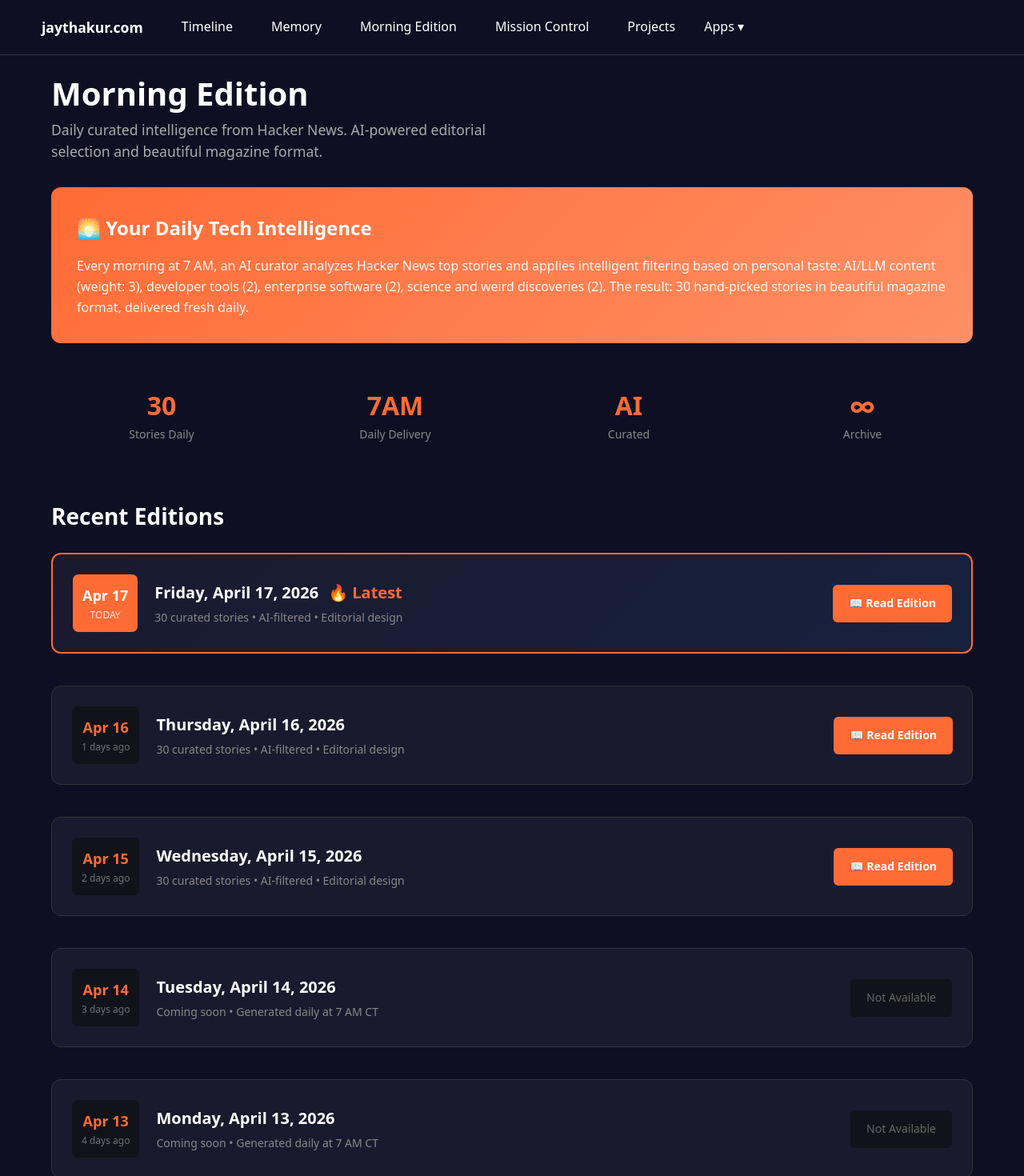
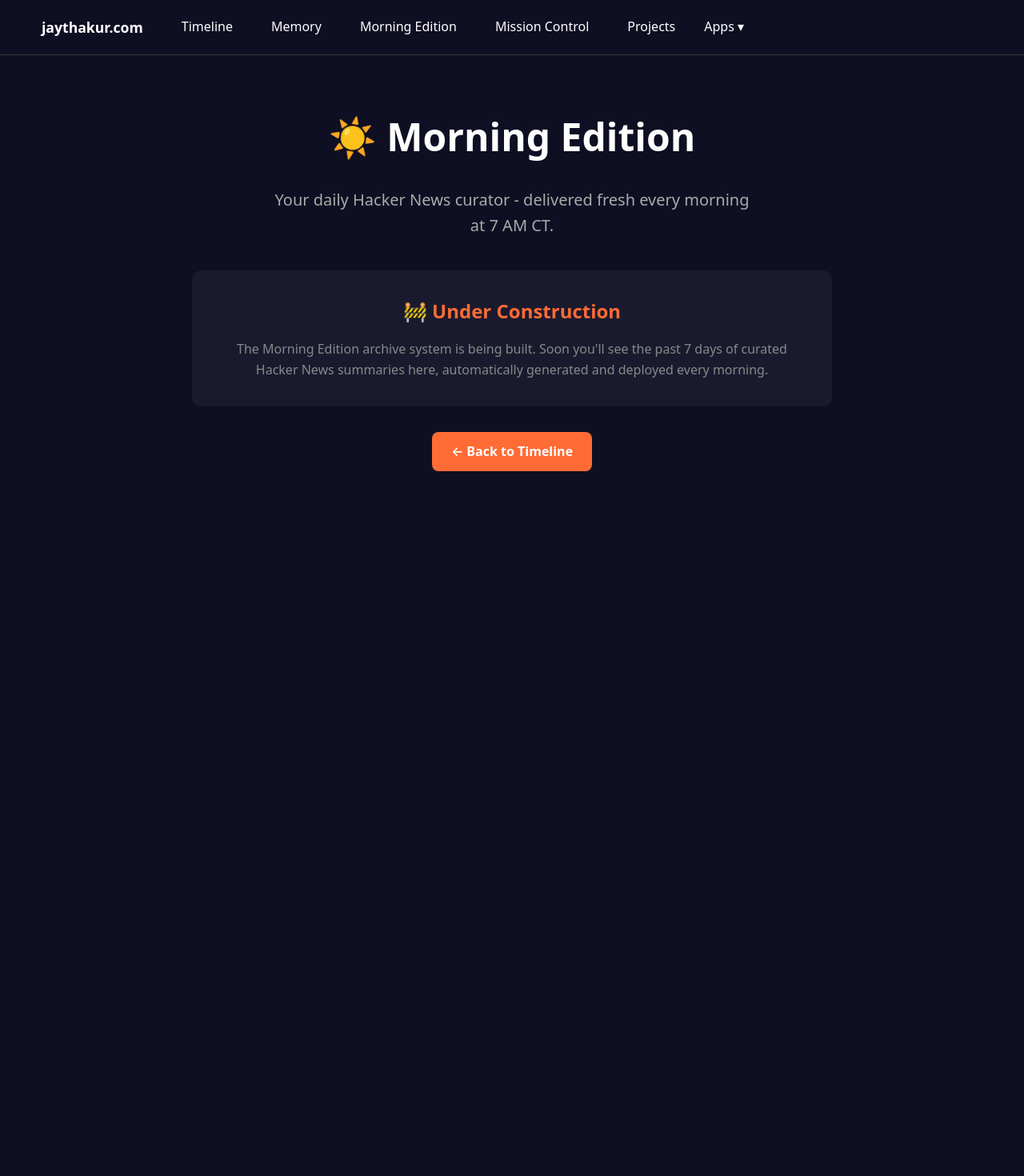
Before and after one commit to jayrizz/jaythakur.com, a Next.js app: page /morning-edition in a window 1280 px wide. Shown: the top 1470 px of the page at 80% size. After the commit the page ends 800 px from the top, so only its background shows below. Built offline with nearby package versions, Linux system fonts and the light colour scheme.

Commit message:
Fix: Simplify morning-edition page to resolve build errors

```diff
--- a/src/app/morning-edition/page.tsx
+++ b/src/app/morning-edition/page.tsx
@@ -1,230 +1,37 @@
-import PageHeader from '@/components/PageHeader'
-import Card, { CardHeader, CardContent } from '@/components/Card'
-import { formatDate } from '@/lib/utils'
+export default function MorningEditionPage() {
+  return (
+    <div style={{ padding: '40px', textAlign: 'center' }}>
+      <h1 style={{ color: '#fff', fontSize: '48px', marginBottom: '24px' }}>
+        ☀️ Morning Edition
+      </h1>
+      <p style={{ color: '#aaa', fontSize: '20px', maxWidth: '600px', margin: '0 auto' }}>
+        Your daily Hacker News curator - delivered fresh every morning at 7 AM CT.
+      </p>
 
-export default function MorningEditionPage() {
-  // Generate last 7 days
-  const generateRecentDays = () => {
-    const days = []
-    const today = new Date('2026-04-17') // Current date context
-
-    for (let i = 0; i < 7; i++) {
-      const date = new Date(today)
-      date.setDate(today.getDate() - i)
-      const dateStr = date.toISOString().split('T')[0] // YYYY-MM-DD format
-
-      days.push({
-        date: dateStr,
-        displayDate: date.toLocaleDateString('en-US', {
-          weekday: 'long',
-          year: 'numeric',
-          month: 'long',
-          day: 'numeric'
-        }),
-        shortDate: date.toLocaleDateString('en-US', {
-          month: 'short',
-          day: 'numeric'
-        }),
-        url: `https://jayrizz.github.io/jaythakur.com/magazines/${dateStr}.html`,
-        isToday: i === 0,
-        isAvailable: ['2026-04-17', '2026-04-16', '2026-04-15'].includes(dateStr)
-      })
-    }
-
-    return days
-  }
-
-  const recentDays = generateRecentDays()
-
-  return (
-    <>
-      <PageHeader
-        title="Morning Edition"
-        description="Daily curated intelligence from Hacker News. AI-powered editorial selection and beautiful magazine format."
-      />
-
-      {/* About Morning Edition */}
-      <section style={{ marginBottom: '48px' }}>
-        <div style={{
-          background: 'linear-gradient(135deg, #ff6b35 0%, #ff8f65 100%)',
-          padding: '32px',
-          borderRadius: '12px',
-          marginBottom: '32px'
-        }}>
-          <h2 style={{ fontSize: '24px', fontWeight: '700', marginBottom: '16px', color: '#fff' }}>
-            🌅 Your Daily Tech Intelligence
-          </h2>
-          <p style={{ fontSize: '16px', lineHeight: '1.6', color: '#fff', opacity: '0.95' }}>
-            Every morning at 7 AM, an AI curator analyzes Hacker News top stories and applies intelligent filtering based on personal taste:
-            AI/LLM content (weight: 3), developer tools (2), enterprise software (2), science and weird discoveries (2).
-            The result: 30 hand-picked stories in beautiful magazine format, delivered fresh daily.
+      <div style={{ marginTop: '40px', padding: '32px', background: '#1a1a2e', borderRadius: '12px', maxWidth: '800px', margin: '40px auto 0' }}>
+        <h2 style={{ color: '#ff6b35', marginBottom: '16px' }}>🚧 Under Construction</h2>
+        <p style={{ color: '#888' }}>
+          The Morning Edition archive system is being built. Soon you'll see the past 7 days of
+          curated Hacker News summaries here, automatically generated and deployed every morning.
         </p>
       </div>
 
-        <div style={{ display: 'grid', gridTemplateColumns: 'repeat(auto-fit, minmax(200px, 1fr))', gap: '16px', marginBottom: '32px' }}>
-          <div style={{ textAlign: 'center', padding: '20px' }}>
-            <div style={{ fontSize: '2rem', fontWeight: 'bold', color: '#ff6b35' }}>30</div>
-            <div style={{ color: '#888', fontSize: '14px' }}>Stories Daily</div>
-          </div>
-          <div style={{ textAlign: 'center', padding: '20px' }}>
-            <div style={{ fontSize: '2rem', fontWeight: 'bold', color: '#ff6b35' }}>7AM</div>
-            <div style={{ color: '#888', fontSize: '14px' }}>Daily Delivery</div>
-          </div>
-          <div style={{ textAlign: 'center', padding: '20px' }}>
-            <div style={{ fontSize: '2rem', fontWeight: 'bold', color: '#ff6b35' }}>AI</div>
-            <div style={{ color: '#888', fontSize: '14px' }}>Curated</div>
-          </div>
-          <div style={{ textAlign: 'center', padding: '20px' }}>
-            <div style={{ fontSize: '2rem', fontWeight: 'bold', color: '#ff6b35' }}>∞</div>
-            <div style={{ color: '#888', fontSize: '14px' }}>Archive</div>
-          </div>
-        </div>
-      </section>
-
-      {/* Recent Editions */}
-      <section>
-        <h2 style={{ fontSize: '28px', fontWeight: '600', marginBottom: '24px', color: '#fff' }}>
-          Recent Editions
-        </h2>
-
-        <div style={{ display: 'grid', gap: '16px' }}>
-          {recentDays.map((day, index) => (
-            <Card key={day.date} style={{
-              background: day.isToday ? 'linear-gradient(135deg, #1a1a2e 0%, #16213e 100%)' : undefined,
-              border: day.isToday ? '2px solid #ff6b35' : undefined
-            }}>
-              <div style={{ display: 'flex', alignItems: 'center', justifyContent: 'space-between' }}>
-                <div style={{ display: 'flex', alignItems: 'center', gap: '20px' }}>
-                  <div style={{
-                    minWidth: '80px',
-                    textAlign: 'center',
-                    padding: '12px',
-                    background: day.isToday ? '#ff6b35' : '#12121a',
-                    borderRadius: '8px',
-                    border: '1px solid #1a1a2e'
-                  }}>
-                    <div style={{
-                      fontSize: '18px',
-                      fontWeight: 'bold',
-                      color: day.isToday ? '#fff' : '#ff6b35'
-                    }}>
-                      {day.shortDate}
-                    </div>
-                    <div style={{
-                      fontSize: '12px',
-                      color: day.isToday ? '#fff' : '#888',
-                      opacity: '0.8'
-                    }}>
-                      {day.isToday ? 'TODAY' : `${index} days ago`}
-                    </div>
-                  </div>
-
-                  <div>
-                    <h3 style={{
-                      fontSize: '20px',
-                      fontWeight: '600',
-                      marginBottom: '4px',
-                      color: '#fff'
-                    }}>
-                      {day.displayDate}
-                      {day.isToday && <span style={{ color: '#ff6b35', marginLeft: '12px' }}>🔥 Latest</span>}
-                    </h3>
-                    <p style={{
-                      color: '#888',
-                      fontSize: '14px',
-                      margin: '0'
-                    }}>
-                      {day.isAvailable ?
-                        '30 curated stories • AI-filtered • Editorial design' :
-                        'Coming soon • Generated daily at 7 AM CT'
-                      }
-                    </p>
-                  </div>
-                </div>
-
-                <div style={{ display: 'flex', gap: '12px' }}>
-                  {day.isAvailable ? (
-                    <>
+      <div style={{ marginTop: '32px' }}>
         <a
-                        href={day.url}
-                        target="_blank"
-                        rel="noopener noreferrer"
+          href="/"
           style={{
-                          display: 'inline-flex',
-                          alignItems: 'center',
-                          gap: '8px',
-                          padding: '12px 20px',
+            display: 'inline-block',
+            padding: '12px 24px',
             background: '#ff6b35',
             color: '#fff',
             textDecoration: 'none',
-                          borderRadius: '6px',
-                          fontWeight: '600',
-                          fontSize: '14px',
-                          transition: 'all 0.2s ease'
-                        }}
-                        onMouseOver={(e) => {
-                          e.currentTarget.style.background = '#e55a2b'
-                          e.currentTarget.style.transform = 'translateY(-1px)'
-                        }}
-                        onMouseOut={(e) => {
-                          e.currentTarget.style.background = '#ff6b35'
-                          e.currentTarget.style.transform = 'translateY(0)'
+            borderRadius: '8px',
+            fontWeight: '600'
           }}
         >
-                        📖 Read Edition
+          ← Back to Timeline
         </a>
-                    </>
-                  ) : (
-                    <div style={{
-                      padding: '12px 20px',
-                      background: '#12121a',
-                      color: '#666',
-                      borderRadius: '6px',
-                      fontSize: '14px',
-                      border: '1px solid #1a1a2e'
-                    }}>
-                      Not Available
-                    </div>
-                  )}
       </div>
     </div>
-            </Card>
-          ))}
-        </div>
-      </section>
-
-      {/* How It Works */}
-      <section style={{ marginTop: '64px', padding: '40px 0', borderTop: '1px solid #1a1a2e' }}>
-        <h2 style={{ fontSize: '24px', fontWeight: '600', marginBottom: '24px', color: '#fff' }}>
-          How Morning Edition Works
-        </h2>
-
-        <div style={{ display: 'grid', gridTemplateColumns: 'repeat(auto-fit, minmax(250px, 1fr))', gap: '24px' }}>
-          <div style={{ textAlign: 'center', padding: '20px' }}>
-            <div style={{ fontSize: '32px', marginBottom: '12px' }}>🤖</div>
-            <h4 style={{ color: '#ff6b35', marginBottom: '8px' }}>AI Curation</h4>
-            <p style={{ color: '#888', fontSize: '14px', lineHeight: '1.5' }}>
-              Advanced filtering algorithms analyze Hacker News content using weighted keywords and intelligent scoring
-            </p>
-          </div>
-
-          <div style={{ textAlign: 'center', padding: '20px' }}>
-            <div style={{ fontSize: '32px', marginBottom: '12px' }}>🎨</div>
-            <h4 style={{ color: '#ff6b35', marginBottom: '8px' }}>Editorial Design</h4>
-            <p style={{ color: '#888', fontSize: '14px', lineHeight: '1.5' }}>
-              Each edition is rendered as a beautiful magazine with typography, layout, and visual design
-            </p>
-          </div>
-
-          <div style={{ textAlign: 'center', padding: '20px' }}>
-            <div style={{ fontSize: '32px', marginBottom: '12px' }}>⚡</div>
-            <h4 style={{ color: '#ff6b35', marginBottom: '8px' }}>Automated Delivery</h4>
-            <p style={{ color: '#888', fontSize: '14px', lineHeight: '1.5' }}>
-              Generated and deployed automatically every morning at 7 AM Central Time
-            </p>
-          </div>
-        </div>
-      </section>
-    </>
   )
 }
```
Lines whose indentation alone changed are shown as unchanged.
